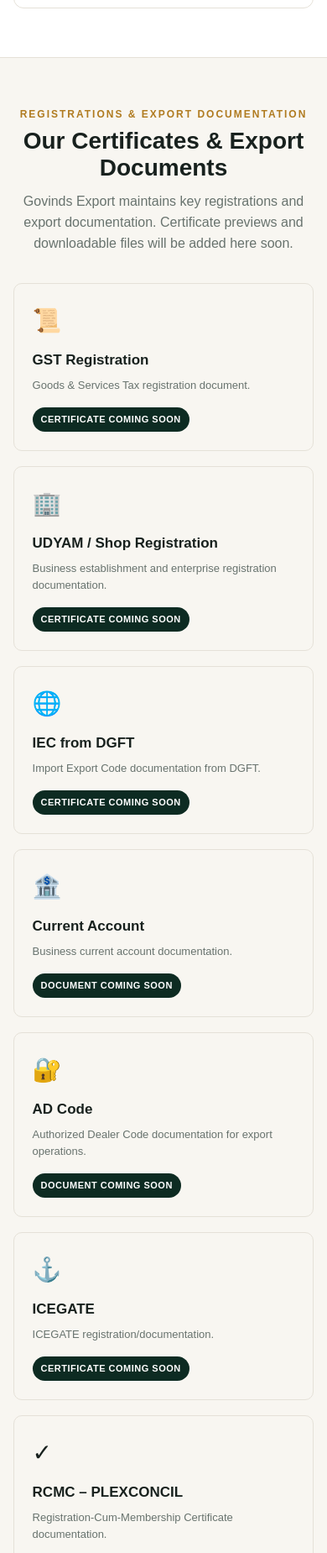
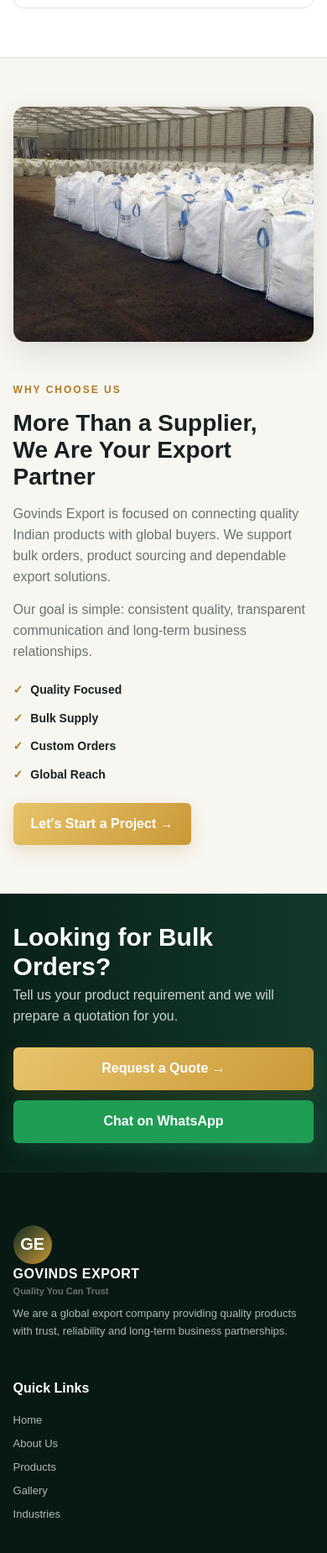
Before and after one commit to hitman-dev/govinds-export, a plain HTML site: page index.html in a window 390 px wide. Shown: the part 10151-12000 px from the top of the page at 84% size. Drawn offline with Linux system fonts and the light colour scheme.

Commit message:
Remove certificates section, add GSTIN to footer, set canonical domain

```diff
--- a/css/interactive.css
+++ b/css/interactive.css
@@ -46,7 +46,6 @@
   .categories { grid-template-columns: repeat(2, 1fr) }
   .product-row { grid-template-columns: 1fr; gap: 24px }
   .product-row:nth-child(even) .product-media { order: 0 }
-  .cert-grid { grid-template-columns: repeat(2, 1fr) }
   .industries { grid-template-columns: repeat(3, 1fr) }
   .industry:nth-child(3) { border-right: 0 }
   .trust-bar { grid-template-columns: repeat(2, 1fr) }
@@ -77,7 +76,6 @@
   .industry { border-right: 1px solid var(--border) !important; border-bottom: 1px solid var(--border) }
   .industry:nth-child(2n) { border-right: 0 !important }
   .industry:nth-last-child(-n+2) { border-bottom: 0 }
-  .cert-grid { grid-template-columns: 1fr }
   .check-list { grid-template-columns: 1fr }
   .about-image { height: 280px }
   .gallery { grid-template-columns: repeat(2, 1fr); gap: 8px }
--- a/css/styles.css
+++ b/css/styles.css
@@ -101,12 +101,6 @@ h2 { font-size: clamp(28px, 3vw, 40px); line-height: 1.15 }
 .industry b { font-size: 14px; display: block }
 .industry small { color: var(--muted); font-size: 11px }
 
-.cert-grid { display: grid; grid-template-columns: repeat(3, 1fr); gap: 18px }
-.cert-card { background: var(--cream); border: 1px solid var(--border); border-radius: 10px; padding: 22px; min-height: 170px; display: flex; flex-direction: column; justify-content: space-between }
-.cert-icon { font-size: 28px; margin-bottom: 12px }
-.cert-card h3 { font-size: 17px; margin-bottom: 7px }
-.cert-card p { font-size: 13px; color: var(--muted) }
-.coming-soon { display: inline-flex; width: max-content; margin-top: 16px; padding: 6px 10px; border-radius: 999px; background: var(--green); color: #fff; font-size: 11px; font-weight: 800; letter-spacing: .5px; text-transform: uppercase }
 
 .about-grid { display: grid; grid-template-columns: 1.1fr 1fr; gap: 48px; align-items: center }
 .about-image { height: 430px; border-radius: 14px; overflow: hidden; box-shadow: var(--shadow) }
@@ -129,7 +123,7 @@ h2 { font-size: clamp(28px, 3vw, 40px); line-height: 1.15 }
 .footer p, .footer a { font-size: 13px; color: #aebbb5; display: block; margin: 8px 0 }
 .footer a:hover { color: var(--gold-light) }
 .footer .brand-name { color: #fff }
-.bottom { border-top: 1px solid rgba(255, 255, 255, .1); margin-top: 35px; padding: 18px 0; font-size: 12px; color: #9faca5 }
+.bottom { border-top: 1px solid rgba(255, 255, 255, .1); margin-top: 35px; padding: 18px 0; font-size: 12px; color: #9faca5; display: flex; justify-content: space-between; flex-wrap: wrap; gap: 8px 24px }
 
 .wa-float { position: fixed; right: 18px; bottom: 18px; z-index: 60; width: 56px; height: 56px; border-radius: 50%; background: #1f9d55; color: #fff; display: grid; place-items: center; box-shadow: 0 8px 24px rgba(0, 0, 0, .25) }
 .wa-float svg { width: 30px; height: 30px; fill: #fff }
--- a/index.html
+++ b/index.html
@@ -7,7 +7,9 @@
 <meta name="description" content="Govinds Export, Pune, India: exporter of FIBC jumbo bags, aluminium collapsible tubes, fresh cut roses and essential oils. Request a bulk quote.">
 <meta property="og:title" content="Govinds Export | Quality You Can Trust">
 <meta property="og:description" content="FIBC jumbo bags, aluminium collapsible tubes, fresh cut roses and essential oils, exported from India.">
-<meta property="og:image" content="assets/images/bags/crane-lift.jpg">
+<meta property="og:image" content="https://govindsexport.com/assets/images/bags/crane-lift.jpg">
+<meta property="og:url" content="https://govindsexport.com/">
+<link rel="canonical" href="https://govindsexport.com/">
 <meta name="theme-color" content="#0d2b22">
 <link rel="preload" as="image" href="assets/images/bags/crane-lift.jpg">
 <link rel="stylesheet" href="css/styles.css">
@@ -34,7 +36,7 @@
     </a>
     <nav class="nav-links" id="navLinks">
       <a href="#home">Home</a><a href="#about">About Us</a><a href="#products">Products</a>
-      <a href="#gallery">Gallery</a><a href="#industries">Industries</a><a href="#certificates">Certificates</a>
+      <a href="#gallery">Gallery</a><a href="#industries">Industries</a>
       <a href="#contact">Contact Us</a>
       <button class="primary-btn menu-quote" data-quote>Get a Quote →</button>
     </nav>
@@ -247,29 +249,7 @@
   </div>
 </section>
 
-<section class="section" id="certificates">
-  <div class="container">
-    <div class="section-title">
-      <div class="eyebrow">Registrations &amp; Export Documentation</div>
-      <h2>Our Certificates &amp; Export Documents</h2>
-      <p class="section-sub">Govinds Export maintains key registrations and export documentation. Certificate previews and downloadable files will be added here soon.</p>
-    </div>
-    <div class="cert-grid">
-      <article class="cert-card"><div><div class="cert-icon">📜</div><h3>GST Registration</h3><p>Goods &amp; Services Tax registration document.</p></div><span class="coming-soon">Certificate Coming Soon</span></article>
-      <article class="cert-card"><div><div class="cert-icon">🏢</div><h3>UDYAM / Shop Registration</h3><p>Business establishment and enterprise registration documentation.</p></div><span class="coming-soon">Certificate Coming Soon</span></article>
-      <article class="cert-card"><div><div class="cert-icon">🌐</div><h3>IEC from DGFT</h3><p>Import Export Code documentation from DGFT.</p></div><span class="coming-soon">Certificate Coming Soon</span></article>
-      <article class="cert-card"><div><div class="cert-icon">🏦</div><h3>Current Account</h3><p>Business current account documentation.</p></div><span class="coming-soon">Document Coming Soon</span></article>
-      <article class="cert-card"><div><div class="cert-icon">🔐</div><h3>AD Code</h3><p>Authorized Dealer Code documentation for export operations.</p></div><span class="coming-soon">Document Coming Soon</span></article>
-      <article class="cert-card"><div><div class="cert-icon">⚓</div><h3>ICEGATE</h3><p>ICEGATE registration/documentation.</p></div><span class="coming-soon">Certificate Coming Soon</span></article>
-      <article class="cert-card"><div><div class="cert-icon">✓</div><h3>RCMC – PLEXCONCIL</h3><p>Registration-Cum-Membership Certificate documentation.</p></div><span class="coming-soon">Certificate Coming Soon</span></article>
-      <article class="cert-card"><div><div class="cert-icon">🧾</div><h3>Commercial Invoice</h3><p>Commercial export invoice documentation.</p></div><span class="coming-soon">Sample Coming Soon</span></article>
-      <article class="cert-card"><div><div class="cert-icon">📦</div><h3>Packing List</h3><p>Export shipment packing-list documentation.</p></div><span class="coming-soon">Sample Coming Soon</span></article>
-      <article class="cert-card"><div><div class="cert-icon">🚢</div><h3>Customs Clearance (CHA)</h3><p>Customs clearance and CHA documentation.</p></div><span class="coming-soon">Document Coming Soon</span></article>
-    </div>
-  </div>
-</section>
-
-<section class="section section-white" id="about">
+<section class="section" id="about">
   <div class="container about-grid">
     <div class="about-image"><img src="assets/images/bags/yard-stock.jpg" alt="Jumbo bags stocked and ready for shipment" loading="lazy"></div>
     <div class="about-text">
@@ -303,7 +283,7 @@
       <a class="brand" href="#home"><div class="logo">GE</div><div><div class="brand-name">GOVINDS EXPORT</div><small>Quality You Can Trust</small></div></a>
       <p>We are a global export company providing quality products with trust, reliability and long-term business partnerships.</p>
     </div>
-    <div><h4>Quick Links</h4><a href="#home">Home</a><a href="#about">About Us</a><a href="#products">Products</a><a href="#gallery">Gallery</a><a href="#industries">Industries</a><a href="#certificates">Certificates</a></div>
+    <div><h4>Quick Links</h4><a href="#home">Home</a><a href="#about">About Us</a><a href="#products">Products</a><a href="#gallery">Gallery</a><a href="#industries">Industries</a></div>
     <div><h4>Our Products</h4><a href="#fibc">FIBC Jumbo Bags</a><a href="#tubes">Aluminium Collapsible Tubes</a><a href="#roses">Fresh Cut Roses</a><a href="#oils">Essential Oils</a></div>
     <div>
       <h4>Contact Info</h4>
@@ -314,7 +294,10 @@
       <p>◷ Mon - Sat: 9:00 AM - 6:00 PM</p>
     </div>
   </div>
-  <div class="container bottom">© <span id="year"></span> Govinds Export. All Rights Reserved.</div>
+  <div class="container bottom">
+    <span>© <span id="year"></span> Govinds Export. All Rights Reserved.</span>
+    <span>GSTIN: 27FWYPD5758R1Z4</span>
+  </div>
 </footer>
 
 <a class="wa-float" href="https://wa.me/917709181557" target="_blank" rel="noopener" aria-label="Chat on WhatsApp">
```
Also changed, not shown: 1 other file.
